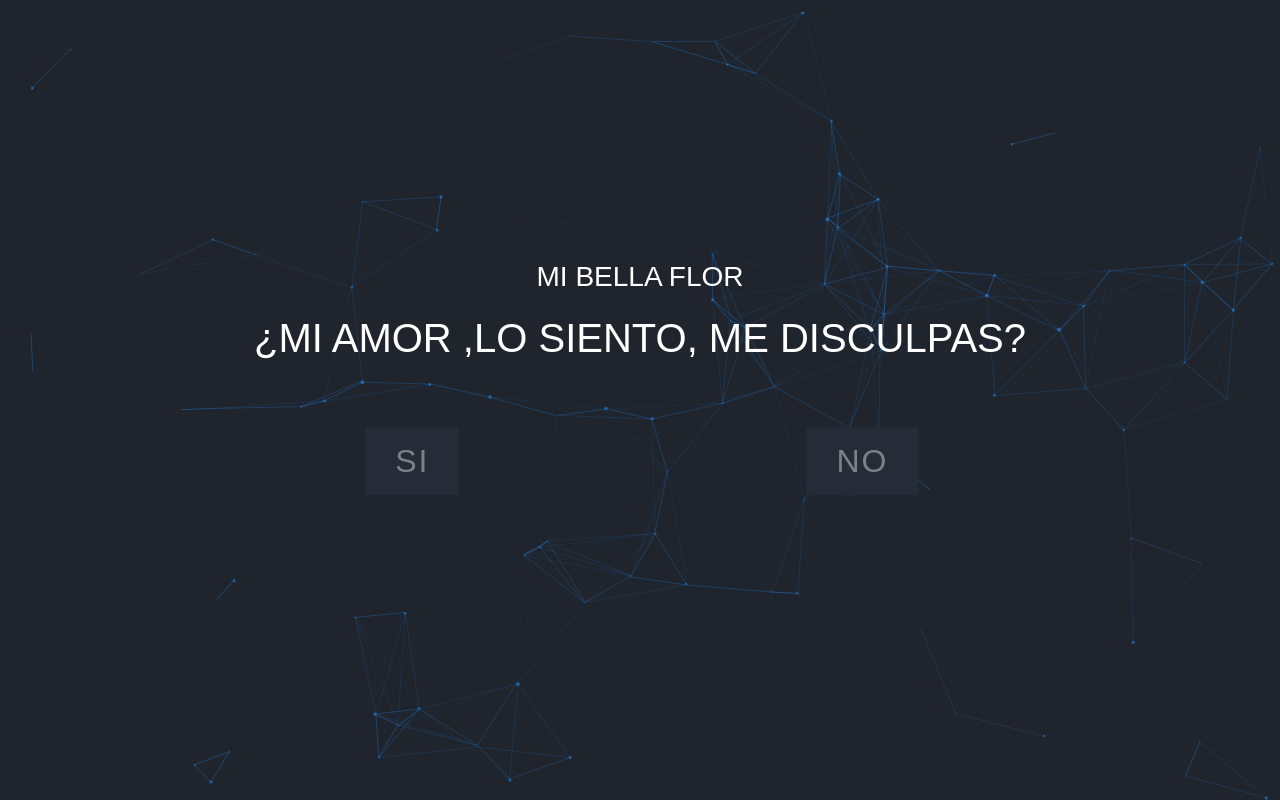
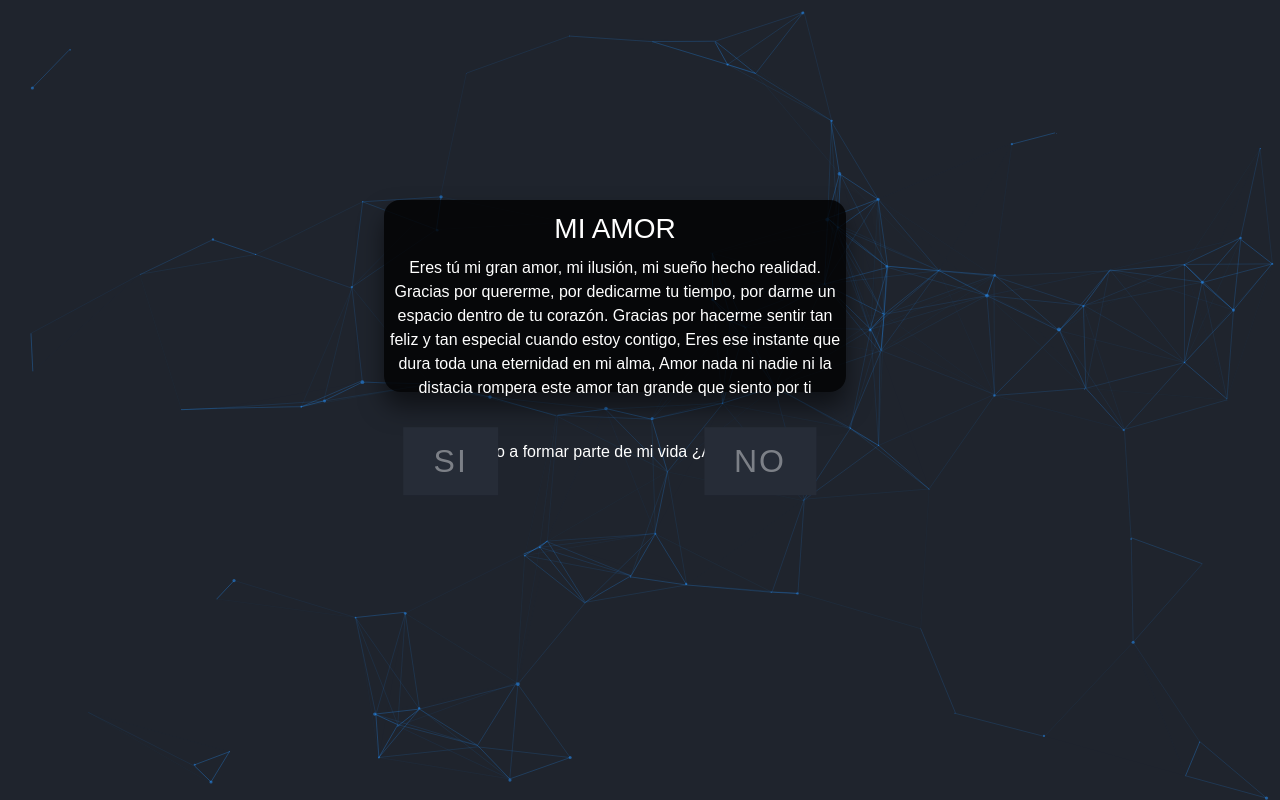
Before and after one commit to Jeanch78/tesoro, a plain HTML site: page index.html in a window 1280 px wide. Drawn offline with nearby package versions, Linux system fonts and the light colour scheme; some packages are replaced by stand-ins of ours; a script that the page names is missing.

Commit message:
Update index.html

```diff
--- a/index.html
+++ b/index.html
@@ -30,6 +30,8 @@
         margin: auto;
         padding-top: 12px;
         color: #fff;
+        margin-top: 40px;
+        font-size: 28px;
     }
 
     h3 {
@@ -47,17 +49,27 @@
     }
 
     .hijo {
-        width: 100%;
+        width: 40%;
         height: 60%;
     }
 
+    .caja {
+        width: 40%;
+        height: 40%;
+        background: rgb(0, 0, 0, 0.8);
+        box-sizing: border-box;
+        box-shadow: 0 15px 25px rgb(0, 0, 0, 0.5);
+        border-radius: 1em;
+
+    }
+
     #si {
-        left: 30%;
+        left: 33%;
         transform: translateY(40%) translateX(-20%);
     }
 
     #no {
-        left: 70%;
+        left: 62%;
         transform: translateY(40%) translateX(-80%);
     }
 
@@ -213,6 +225,14 @@
         border-radius: 6px;
         outline: none;
     }
+
+    /* caja */
+    .caja {
+        font-family: Century Gothic, CenturyGothic, AppleGothic, sans-serif;
+        width: calc(100% - 50px);
+        color: #ffffff;
+
+    }
 </style>
 
 <body>
@@ -221,9 +241,17 @@
 
     <div class="padre">
         <div class="hijo">
-            <h3>MI BELLA FLOR</h3>
-            <h1>¿MI AMOR ,LO SIENTO, ME DISCULPAS?</h1>
 
+            <div class="caja">
+                <h1 style="padding-bottom: 10px;">MI AMOR</h1>
+                <p>Eres tú mi gran amor, mi ilusión, mi sueño hecho
+                    realidad. Gracias por quererme, por dedicarme tu tiempo,
+                    por darme un espacio dentro de tu corazón. Gracias por hacerme sentir tan feliz
+                    y tan especial cuando estoy contigo, Eres ese instante que dura toda una eternidad en mi alma, Amor
+                    nada ni nadie ni la distacia rompera este amor tan grande que siento por ti</p>
+                <br>
+                <p>Te invito a formar parte de mi vida ¿ACEPTAS?</p>
+            </div>
             <a href="#" id="si">
                 <span></span>
                 <span></span>
@@ -239,7 +267,6 @@
                 no
             </a>
         </div>
-
     </div>
 
 </body>
@@ -249,13 +276,18 @@
 <script>
     let si = document.getElementById('si')
     si.addEventListener("click", function (e) {
-        alertify.confirm("SABIA QUE ACEPTARIAS CARIÑO",
+        alertify.confirm("SABIA QUE ACEPTARIAS CARIÑO <br>Te quiero mucho <br>y no quisiera estar peleado con tigo",
             function () {
-                alertify.success('TE AMO MUCHO MI CIELO');
-                setTimeout("location.href='https://www.youtube.com/watch?v=Gng_z60HVAs&list=PLlV7ht5eNlE7Ce0sjHl5sdwHX4gy-JDGf&index=10'", 2000);
+                alertify.success('TE AMO MI CIELO');
+                alertify.success('Gracias por llegar a mi vida');
+                alertify.success('mi Bella FLOR DE MARIA');
+                alertify.success('TE AMO');
+                setTimeout("location.href='https://www.youtube.com/watch?v=Gng_z60HVAs&list=PLlV7ht5eNlE7Ce0sjHl5sdwHX4gy-JDGf&index=10'", 6500);
+
+
             },
             function () {
-                alertify.error('Ya no puedes cancelar mi vida, Te Amo mucho ');
+                alertify.error('Ya no puedes cancelar cielo, Te Amo mucho y se que no estas muy molesta conmigo');
             });
 
     });
@@ -391,4 +423,6 @@
 </script>
 
 </html>
-<!-- https://github.com/Jeanch78/tesoro.git -->
+<!--
+    amor es para ty lo hice toda la mañana espero te guste
+ -->
```
